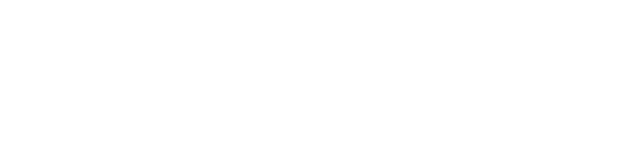
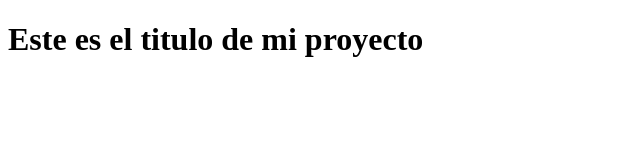
Before and after one commit to Eijik0/Seminario_de_Git_Githud, a plain HTML site: page Index.html in a window 1280 px wide. Shown: the whole page, without its empty margins (0-640 px from the left). Drawn offline with Linux system fonts and the light colour scheme.

Commit message:
Agregue un titulo a una pagina wed

```diff
--- a/Index.html
+++ b/Index.html
@@ -5,6 +5,8 @@
     <meta name="viewport" content="width=device-width, initial-scale=1.0">
     <title>Document</title>
 </head>
-
+<body>
+    <h1>Este es el titulo de mi proyecto</h1>
+</body>
 </body>
 </html>
```
